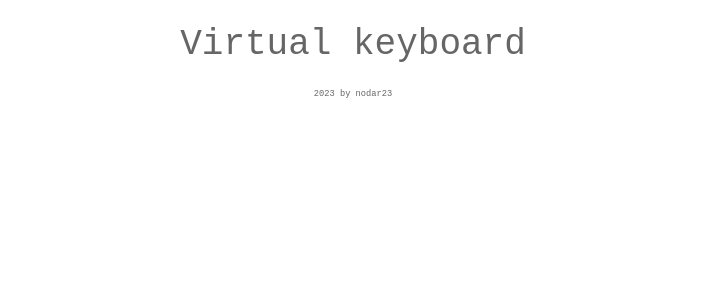
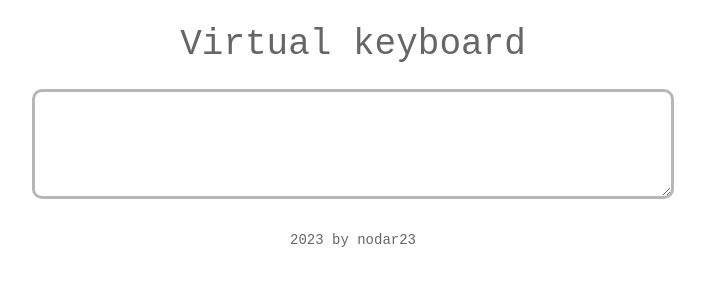
Before and after one commit to nodar23/virtual-keyboard, a website: page index.html in a window 1280 px wide. Shown: the whole page, without its empty margins (287-992 px from the left). Drawn offline with Linux system fonts and the light colour scheme.

Commit message:
feat: add textarea styles

```diff
--- a/index.js
+++ b/index.js
@@ -9,9 +9,9 @@ const main = document.createElement('main');
 main.className = 'main';
 document.body.append(main);
 
-const input = document.createElement('div');
-input.className = 'main__input';
-main.appendChild(input);
+const textarea = document.createElement('textarea');
+textarea.className = 'main__textarea';
+main.appendChild(textarea);
 
 const keyboard = document.createElement('div');
 keyboard.className = 'main__keyboard';
--- a/style.css
+++ b/style.css
@@ -6,8 +6,26 @@
   color: #676666;
 }
 
+.main {
+  display: grid;
+  grid-template-columns: 1fr;
+  justify-items: center;
+}
+
+.main__textarea {
+  width: 50%;
+  height: 100px;
+  font-family: monospace;
+  font-weight: 400;
+  font-size: 20px;
+  color: #0a817b;
+  border: 3px #b7b7b7 solid;
+  border-radius: 10px;
+}
+
 .footer__text {
   font-family: monospace;
+  font-size: 14px;
   font-weight: 400;
   text-align: center;
   color: #676666;
```
